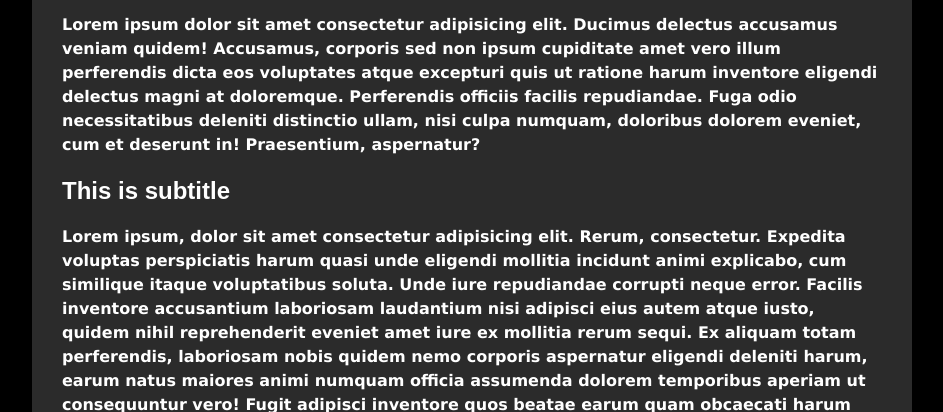
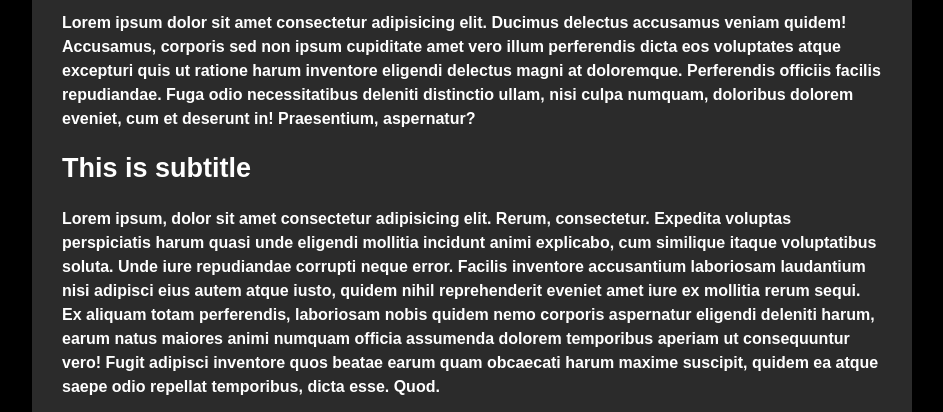
Before and after one commit to MoneyTalks92/minimal_blog, a plain HTML site: page index.html in a window 1280 px wide. Shown: the part 292-704 px from the top of the page, without its empty margins (168-1111 px from the left). Drawn offline with Linux system fonts and the light colour scheme.

Commit message:
vegleges verzio

```diff
--- a/style.css
+++ b/style.css
@@ -1,7 +1,7 @@
 body {
     background-color: black;
     color: white;
-    font-family: Verdana, Geneva, sans-serif;
+    font-family: Arial, Helvetica, sans-serif;
     font-weight: bold;
     margin: 0;
 }
@@ -42,7 +42,6 @@ main {
 }
 
 h1 {
-    font-family: Arial, Helvetica, sans-serif;
     margin: 10px auto;
     padding-top: 20px;
     font-size: 40px;
@@ -57,7 +56,7 @@ p {
 }
 
 h2 {
-    font-family: Arial, Helvetica, sans-serif;
+    font-size: 27px;
 }
 
 .end {
```
